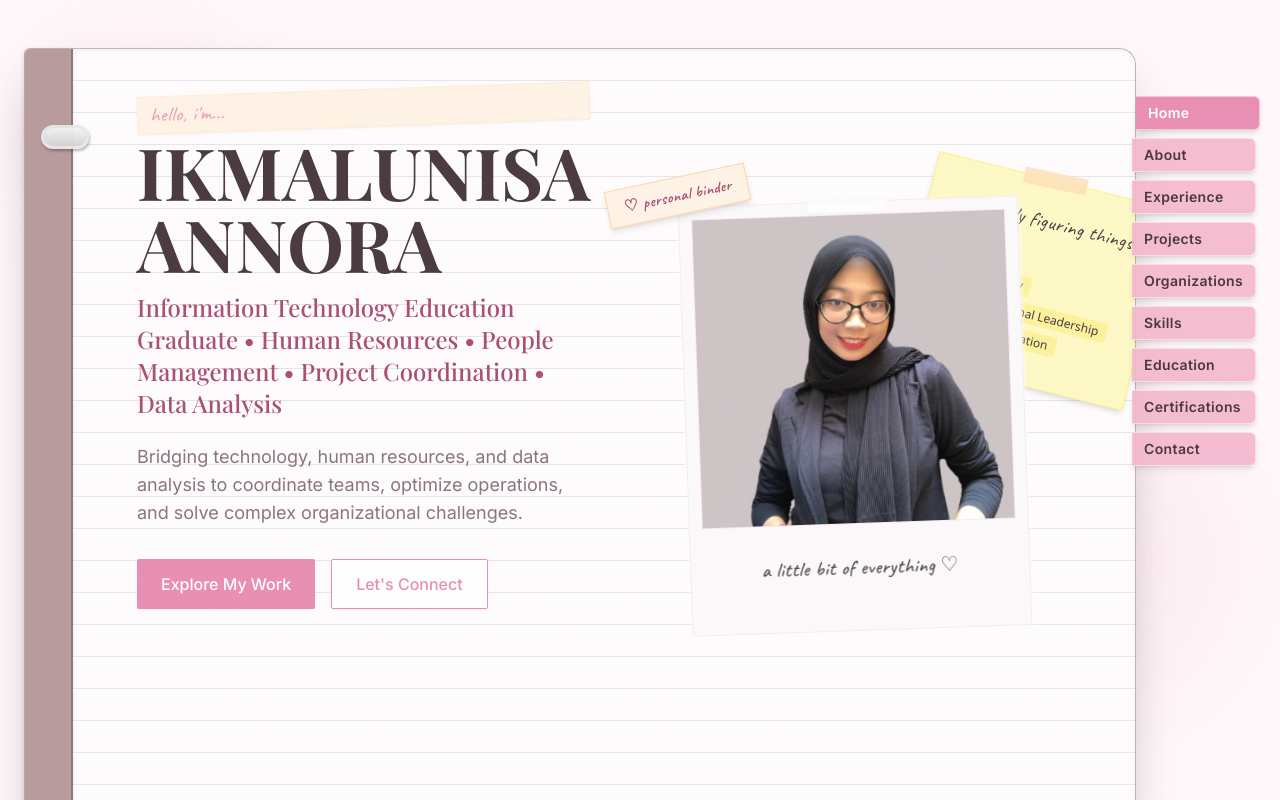
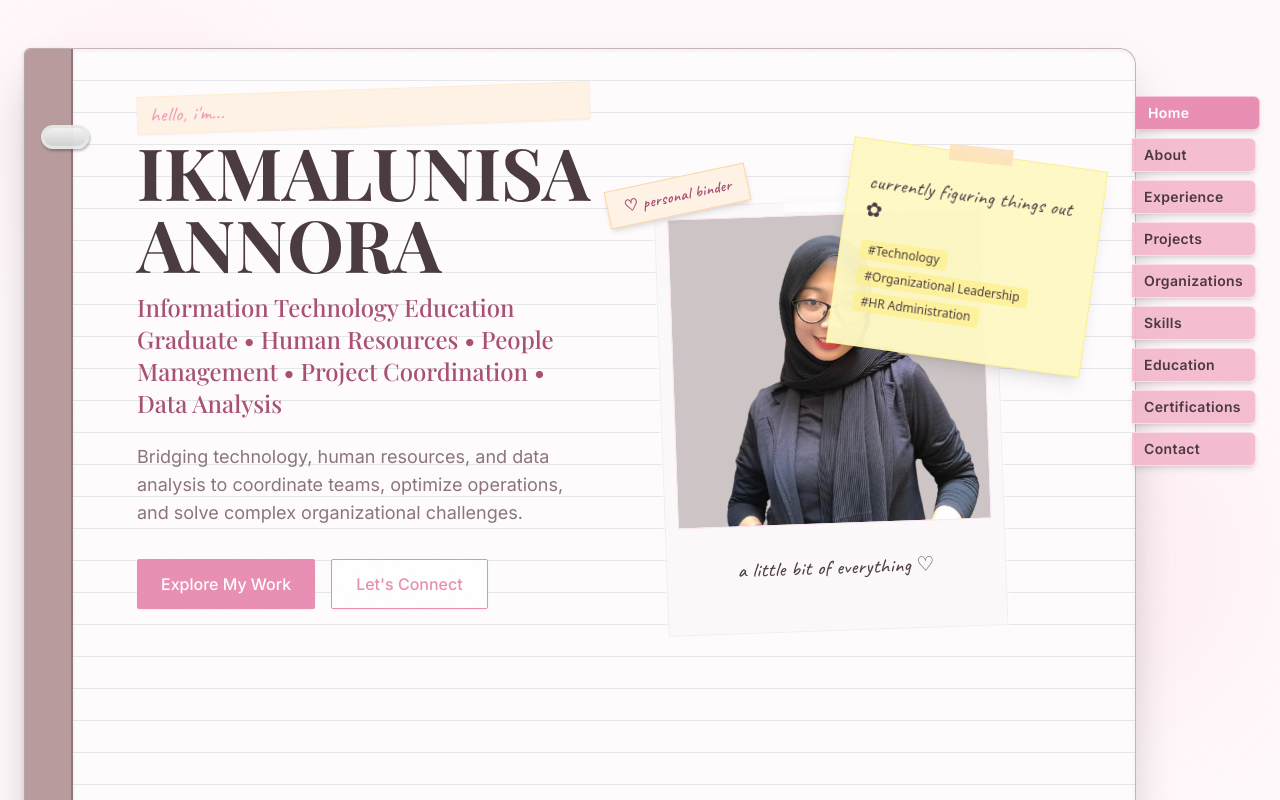
Before and after one commit to farelrakhadzakwan/web-portfolio-ikma, a React (Vite) app: page / in a window 1280 px wide. Shown: the top 800 px of the page. Built offline with nearby package versions, Linux system fonts and the light colour scheme; a web font is replaced by a local one.

Commit message:
fix: elevate yellow note layer priority (z-20) over polaroid top-right corner for 100% text and tag visibility

```diff
--- a/src/components/HeroSection.tsx
+++ b/src/components/HeroSection.tsx
@@ -60,10 +60,10 @@ export const HeroSection: React.FC = () => {
       <div className="flex-1 relative flex justify-center items-center min-h-[420px] w-full mt-10 md:mt-24 lg:mt-28">
         {/* Layered Organic Scrapbook Composition */}
 
-        {/* Notes Belakang (Kuning): Kanan atas di belakang foto profil */}
+        {/* Notes (Kuning): Menempel di kanan atas foto profil (z-20) */}
         <motion.div
-          whileHover={{ y: -4, rotate: 16 }}
-          className="absolute -top-4 md:-top-6 -right-8 md:-right-20 w-56 md:w-60 h-52 bg-yellow-100/95 shadow-md p-4 pt-5 pl-8 rotate-[14deg] z-0 border border-yellow-200/90 rounded-xs"
+          whileHover={{ y: -4, rotate: 10 }}
+          className="absolute -top-10 md:-top-12 -right-2 md:-right-6 w-56 md:w-64 h-52 bg-yellow-100/95 shadow-lg p-4 pt-5 pl-5 rotate-[8deg] z-20 border border-yellow-200/90 rounded-xs"
         >
           <div className="absolute top-0 left-1/2 -translate-x-1/2 w-16 h-4 bg-orange-200/60 backdrop-blur-md -rotate-2 -mt-2 shadow-2xs"></div>
           <p className="handwritten text-textmain mt-2 text-2xl leading-snug">
@@ -89,7 +89,7 @@ export const HeroSection: React.FC = () => {
         {/* Foto Profil (Polaroid): Enlarged proportionally, center anchor */}
         <motion.div
           whileHover={{ scale: 1.02, rotate: -1 }}
-          className="paper-card p-3 pb-12 w-72 md:w-80 lg:w-[340px] h-[410px] md:h-[430px] -rotate-2 relative z-10 flex flex-col items-center justify-between bg-white border border-black/10 shadow-xl"
+          className="paper-card p-3 pb-12 w-72 md:w-80 lg:w-[340px] h-[410px] md:h-[430px] -rotate-2 relative z-10 flex flex-col items-center justify-between bg-white border border-black/10 shadow-xl -ml-6 md:-ml-12"
         >
           <div className="w-full h-72 md:h-[310px] border border-pink-100 relative overflow-hidden text-center bg-softpink/20 rounded-xs">
             <img
```
